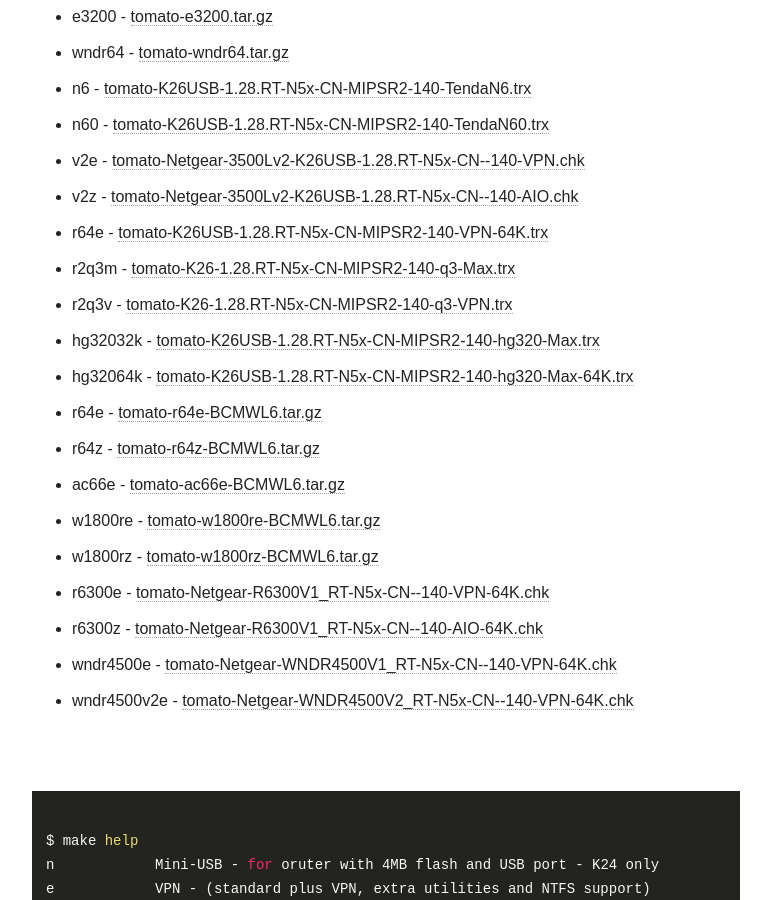
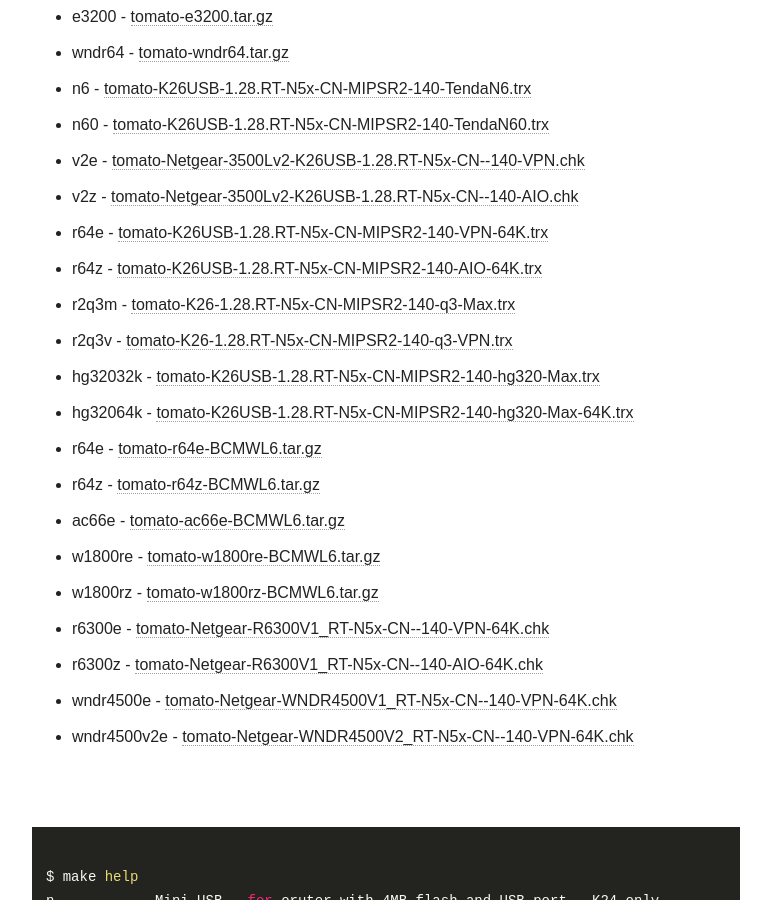
Before and after one commit to oglopss/tomato-ci-ctf-jekyll, a Jekyll site: the page built from index.html, in a window 1280 px wide and 900 px high, scrolled down 2035 px. Shown: the whole window, without its empty margins (254-1025 px from the left). Built offline with Jekyll 4.4.1, drawn with Linux system fonts in a browser that asks for light colours; nearby versions of some CDN libraries.

Commit message:
Travis build 3 r64z pushed to gh-pages

```diff
--- a/_data/ss.yml
+++ b/_data/ss.yml
@@ -59,3 +59,4 @@
   - 0062 wndr4500e tomato-Netgear-WNDR4500V1_RT-N5x-CN--140-VPN-64K.chk
   - 0064 wndr4500v2e tomato-Netgear-WNDR4500V2_RT-N5x-CN--140-VPN-64K.chk
   - 0061 r6300z tomato-Netgear-R6300V1_RT-N5x-CN--140-AIO-64K.chk
+  - 0049 r64z tomato-K26USB-1.28.RT-N5x-CN-MIPSR2-140-AIO-64K.trx
```
Also changed, not shown: 1 other file.
